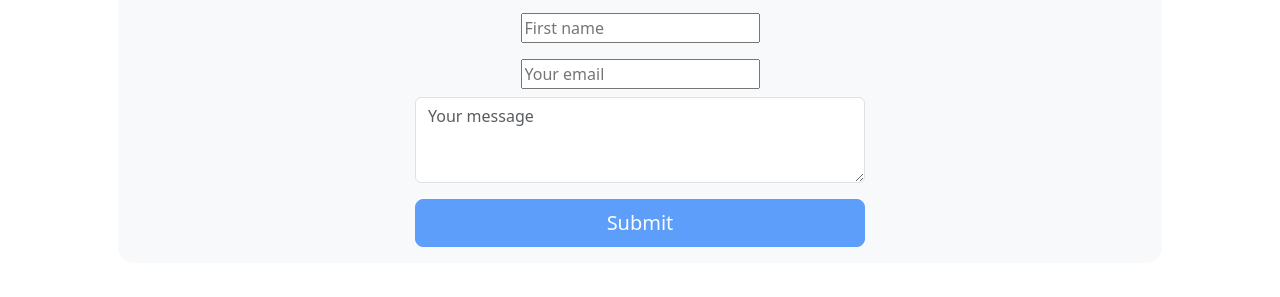
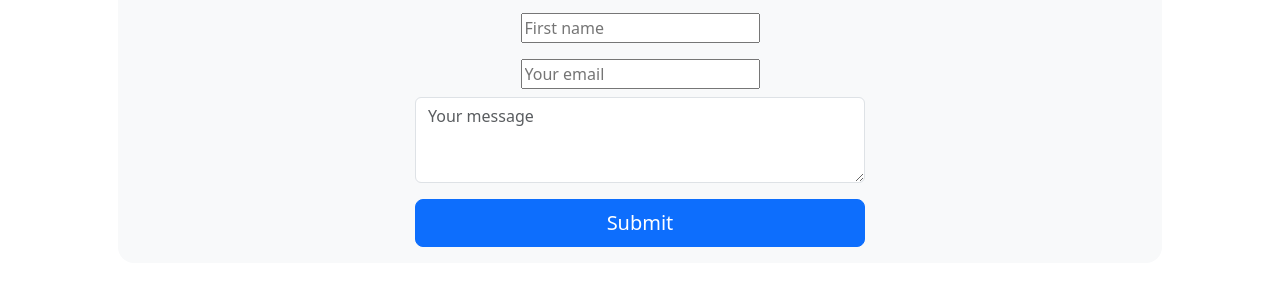
Before and after one commit to Pola-Gur/Portfolio_Pola_Gur, a plain HTML site: page contacts.html in a window 1280 px wide. Shown: the part 297-594 px from the top of the page. Drawn offline with nearby package versions, Linux system fonts and the light colour scheme.

Commit message:
fixed button

```diff
--- a/contacts.html
+++ b/contacts.html
@@ -57,7 +57,8 @@
                                 <!-- Submit error message-->
                                 <div class="d-none" id="submitErrorMessage"><div class="text-center text-danger mb-3">Error sending message!</div></div>
                                 <!-- Submit Button-->
-                                <div class="d-grid"><button class="btn btn-primary btn-lg disabled my-3" id="submitButton" type="submit">Submit</button></div>
+                                <div class="d-grid"><button class="btn btn-primary btn-lg my-3" id="submitButton" type="submit">Submit</button>
+                                </div>
                             </form>
                         </div>
                     </div>
```
